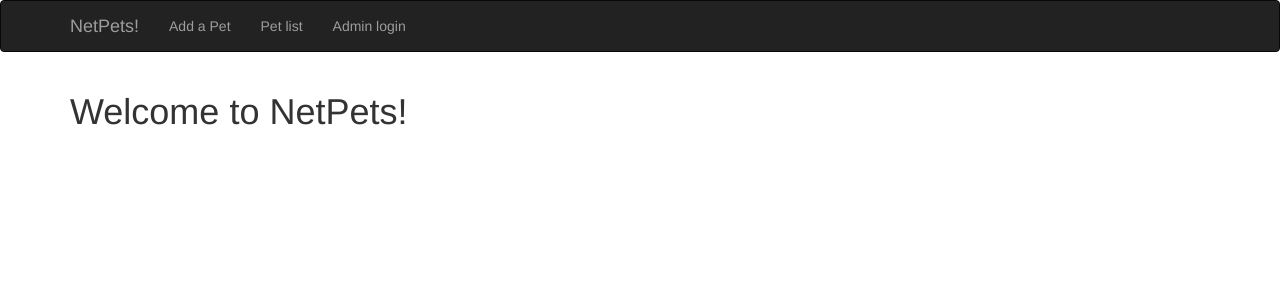
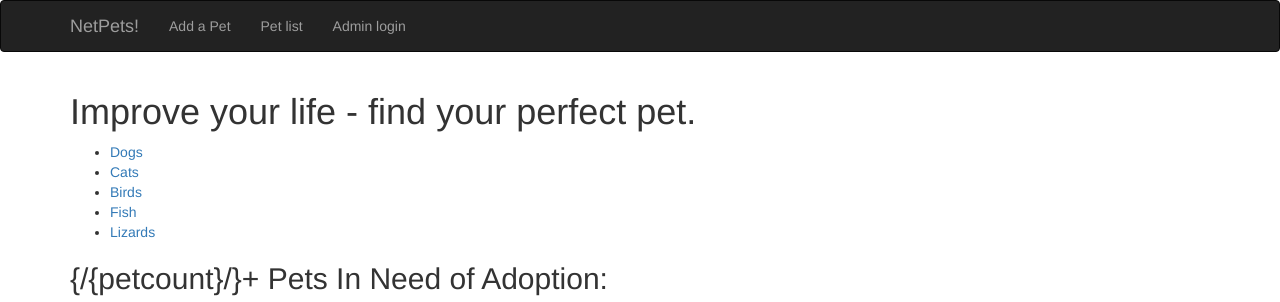
Before and after one commit to arielhirschhorn/netpets, a Flask app: page / in a window 1280 px wide. Shown: the top 302 px of the page. Before the commit the page ends 125 px from the top, so only its background shows below. Run offline with Flask 2, Linux system fonts and the light colour scheme; data comes from the database, SQL or seed files in the repository; both versions use the stored data as it was after the commit; some libraries are stand-ins or nearby versions.

Commit message:
HTML for index, petlist, added individual pet view pages

```diff
--- a/app.py
+++ b/app.py
@@ -49,7 +49,11 @@
 
 @app.route('/')
 def index():
-    return render_template('index.html')
+    #I'm sure there's a more efficient way to do it than loading the entire list
+    #and then trimming it, but I just needed to get something working so I could work on styling it
+    pets = Pets.query.order_by(Pets.id)
+    previews = pets[:4]
+    return render_template('index.html', previews=previews)
 
 @app.route('/addPet')
 def petList():
@@ -110,3 +114,9 @@
 def petlist():
     pets = Pets.query.order_by(Pets.id)
     return render_template('petList.html', pets=pets)
+
+@app.route('/petview')
+def viewpet():
+    pet_id = request.args.get('id')
+    pets = Pets.query.filter(Pets.id == pet_id)
+    return render_template('petview.html', pet=pets[0])
--- a/templates/base.html
+++ b/templates/base.html
@@ -46,7 +46,11 @@
 
     {% block page_content %}{% endblock %}
 </div>
+{% block footer %}
+<p> Made for CSC 210 by Adi Tangirala, Ariel Hirschhorn, Ella Apykhtin, and Katie Karabetsos.  </p>
 {% endblock %}
+{% endblock %}
+
 
 {% block scripts %}
 {{ super() }}
--- a/templates/index.html
+++ b/templates/index.html
@@ -5,14 +5,69 @@
 
 {% block page_content %}
 
-<!doctype html>
-<html>
-<head>
-    <title>NetPets</title>
-</head>
+<body>
+	<section id="image-header">
+		<h1> Improve your life - find your perfect pet. </h1>
+		<ul>
+			<li> <a href="/"> Dogs </a> </li>
+			<li> <a href="/"> Cats </a> </li>
+			<li> <a href="/"> Birds </a> </li>
+			<li> <a href="/"> Fish </a> </li>
+			<li> <a href="/"> Lizards </a> </li>
+		</ul>
+	</section>
+	<section id="previews">
+		<h2> {/{petcount}/}+ Pets In Need of Adoption: </h2>
+		<ul>
+			{% for pet in previews %}
+			<li>
+				<img src="{{ url_for('static', filename = 'uploads/'+pet.filename) }}"width="50%" height="50%">
+				<br>
+				{{pet.name}}
+				<br>
+				{{pet.species}}
+			</li>
+			{% endfor %}
+			<li> <a href="/"> + </a> </li>
 
-<body>
-	<h1> Welcome to NetPets! </h1>
+		</ul>
+	</section>
+	<section id="instructions">
+		<h2> Planning to Adopt? </h2>
+		<ul>
+			<li>
+				<img src="/">
+				<h3> General Adoption Checklist </h3>
+				<p> A short description of what this page is! </p>
+			</li>
+			<li>
+				<img src="/">
+				<h3> Dog Care Guide </h3>
+				<p> A short description of what this page is! </p>
+			</li>
+			<li>
+				<img src="/">
+				<h3> Cat Care Guide </h3>
+				<p> A short description of what this page is! </p>
+			</li>
+			<li>
+				<img src="/">
+				<h3> Bird Care Guide </h3>
+				<p> A short description of what this page is! </p>
+			</li>
+			<li>
+				<img src="/">
+				<h3> Fish Care Guide </h3>
+				<p> A short description of what this page is! </p>
+			</li>
+			<li>
+				<img src="/">
+				<h3> Lizard Care Guide </h3>
+				<p> A short description of what this page is! </p>
+			</li>
+		</ul>
+	</section>
+
 </body>
 </html>
 
```
Also changed, not shown: templates/petList.html (+30 -3 lines), pets.db.
